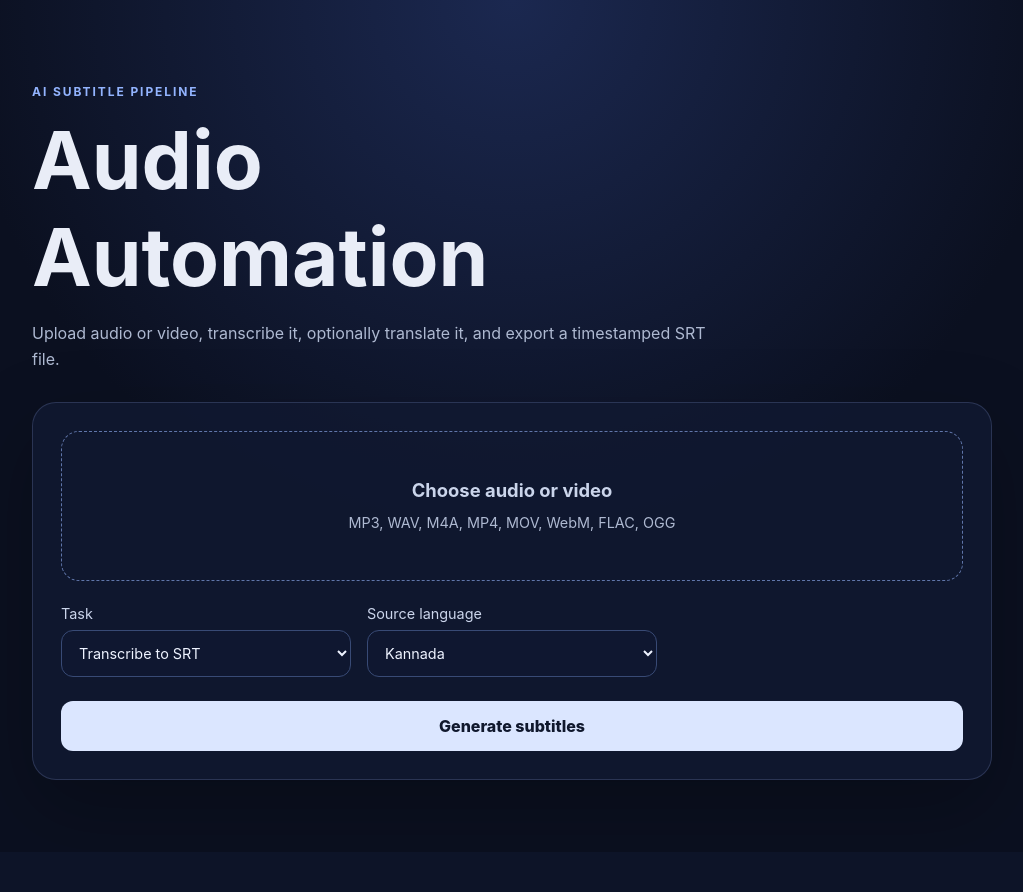
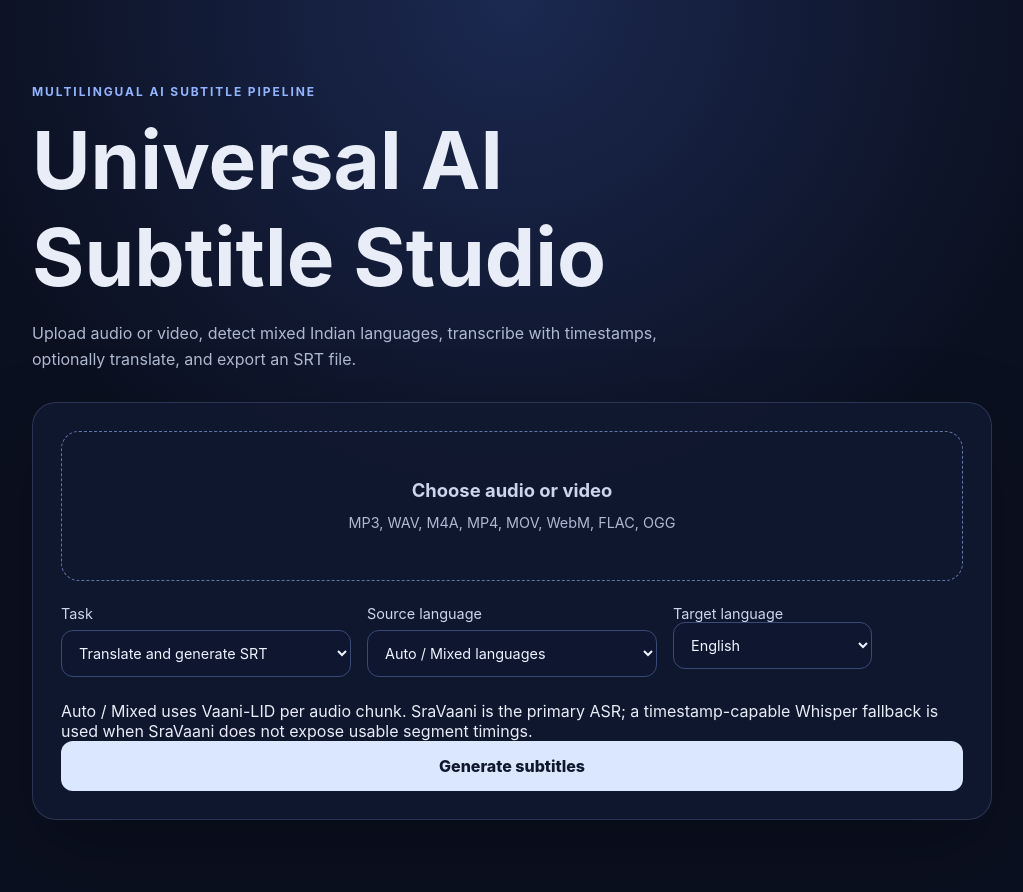
Before and after one commit to sufiyaanshkh/Audio_Automation, a Flask app: page / in a window 1280 px wide. Shown: the whole page, without its empty margins (128-1151 px from the left). Before the commit the page ends 809 px from the top, so only its background shows below. Run offline with Flask 3, Linux system fonts and the light colour scheme.

Commit message:
feat: add auto mixed-language source option

```diff
--- a/templates/index.html
+++ b/templates/index.html
@@ -3,15 +3,15 @@
 <head>
   <meta charset="utf-8">
   <meta name="viewport" content="width=device-width,initial-scale=1">
-  <title>Audio Automation</title>
+  <title>Universal AI Subtitle Studio</title>
   <link rel="stylesheet" href="{{ url_for('static', filename='css/style.css') }}">
 </head>
 <body>
   <main class="app-shell">
     <section class="hero">
-      <p class="eyebrow">AI SUBTITLE PIPELINE</p>
-      <h1>Audio Automation</h1>
-      <p>Upload audio or video, transcribe it, optionally translate it, and export a timestamped SRT file.</p>
+      <p class="eyebrow">MULTILINGUAL AI SUBTITLE PIPELINE</p>
+      <h1>Universal AI Subtitle Studio</h1>
+      <p>Upload audio or video, detect mixed Indian languages, transcribe with timestamps, optionally translate, and export an SRT file.</p>
     </section>
 
     <section class="card">
@@ -26,14 +26,15 @@
           <label>Task
             <select id="task" name="task">
               <option value="transcribe">Transcribe to SRT</option>
-              <option value="translate">Translate and generate SRT</option>
+              <option value="translate" selected>Translate and generate SRT</option>
             </select>
           </label>
 
           <label>Source language
             <select id="source_language" name="source_language" required>
+              <option value="auto" selected>Auto / Mixed languages</option>
               {% for key, item in languages.items() %}
-              <option value="{{ key }}" {% if key == 'kannada' %}selected{% endif %}>{{ item.label }}</option>
+              <option value="{{ key }}">{{ item.label }}</option>
               {% endfor %}
             </select>
           </label>
@@ -46,6 +47,10 @@
               {% endfor %}
             </select>
           </label>
+        </div>
+
+        <div class="note">
+          Auto / Mixed uses Vaani-LID per audio chunk. SraVaani is the primary ASR; a timestamp-capable Whisper fallback is used when SraVaani does not expose usable segment timings.
         </div>
 
         <button id="submit-button" type="submit">Generate subtitles</button>
```
